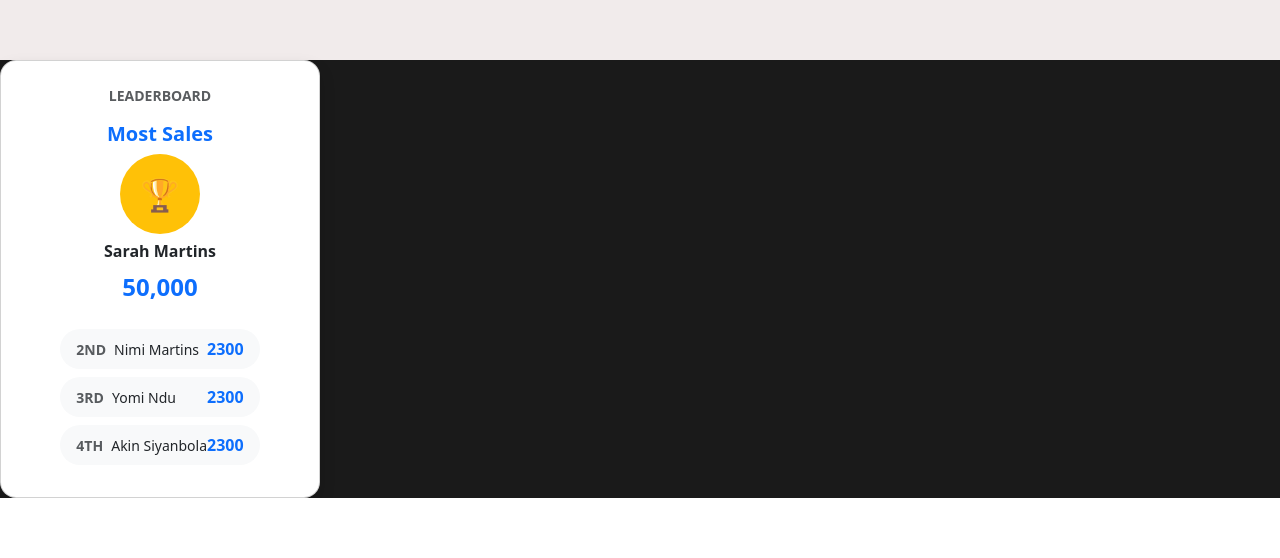
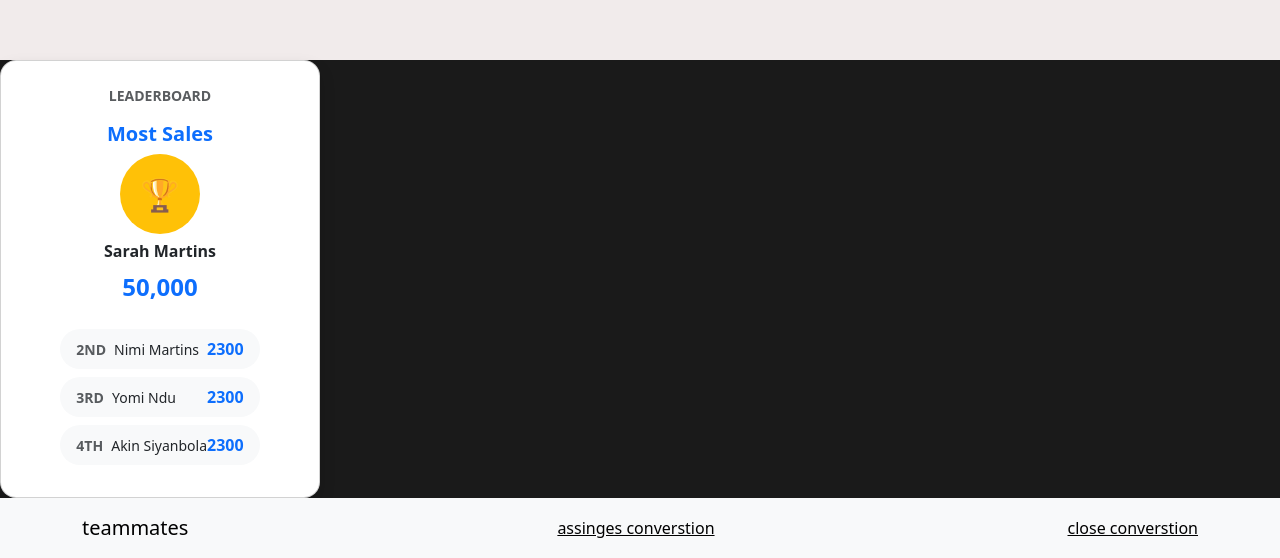
Before and after one commit to shlomi1099/sparkleB, a React app: page / in a window 1280 px wide. Shown: the part 1116-1674 px from the top of the page. Before the commit the page ends 1614 px from the top, so only its background shows below. Built offline with nearby package versions, Linux system fonts and the light colour scheme; the HTML template or start-up script is replaced by a standard one.

Commit message:
i do table of users

```diff
--- a/src/App.jsx
+++ b/src/App.jsx
@@ -1,6 +1,7 @@
 import React from 'react'
 import Chart from './pages/Chart'
 import Dashboard from './pages/Dashboard';
+import  Table  from './components/Table';
 
 import Leaderboard from "./components/Leaderboard";
 import StackedExample from './SideNav';
@@ -11,6 +12,7 @@ export default function App() {
       <Chart/>
       <Dashboard/>
       <Leaderboard/>
+      <Table/>
     </div>
   )
 }
--- /dev/null
+++ b/src/components/Table.jsx
@@ -0,0 +1,26 @@
+import React from 'react'
+import 'bootstrap/dist/css/bootstrap.min.css'
+import Navbar from 'react-bootstrap/Navbar';
+import Container from 'react-bootstrap/Container';
+export default function Table() {
+  return (
+    <div>
+        <Navbar className="bg-body-tertiary " style={{padding:"10px"}}>
+      <Container>
+        <Navbar.Brand href="#teammates">teammates</Navbar.Brand>
+        <Navbar.Toggle />
+        <Navbar.Collapse className="justify-content-end">
+          <Navbar.Text>
+             <a href="#assinges converstion"style={{padding:"10px"}}>assinges converstion</a>
+          </Navbar.Text>
+        </Navbar.Collapse>
+        <Navbar.Collapse className="justify-content-end">
+          <Navbar.Text>
+             <a href="#close converstion">close converstion</a>
+          </Navbar.Text>
+        </Navbar.Collapse>
+      </Container>
+    </Navbar>
+    </div>
+  )
+}
```
Also changed, not shown: 1 other file (tests, documents, lock files or other folders).
